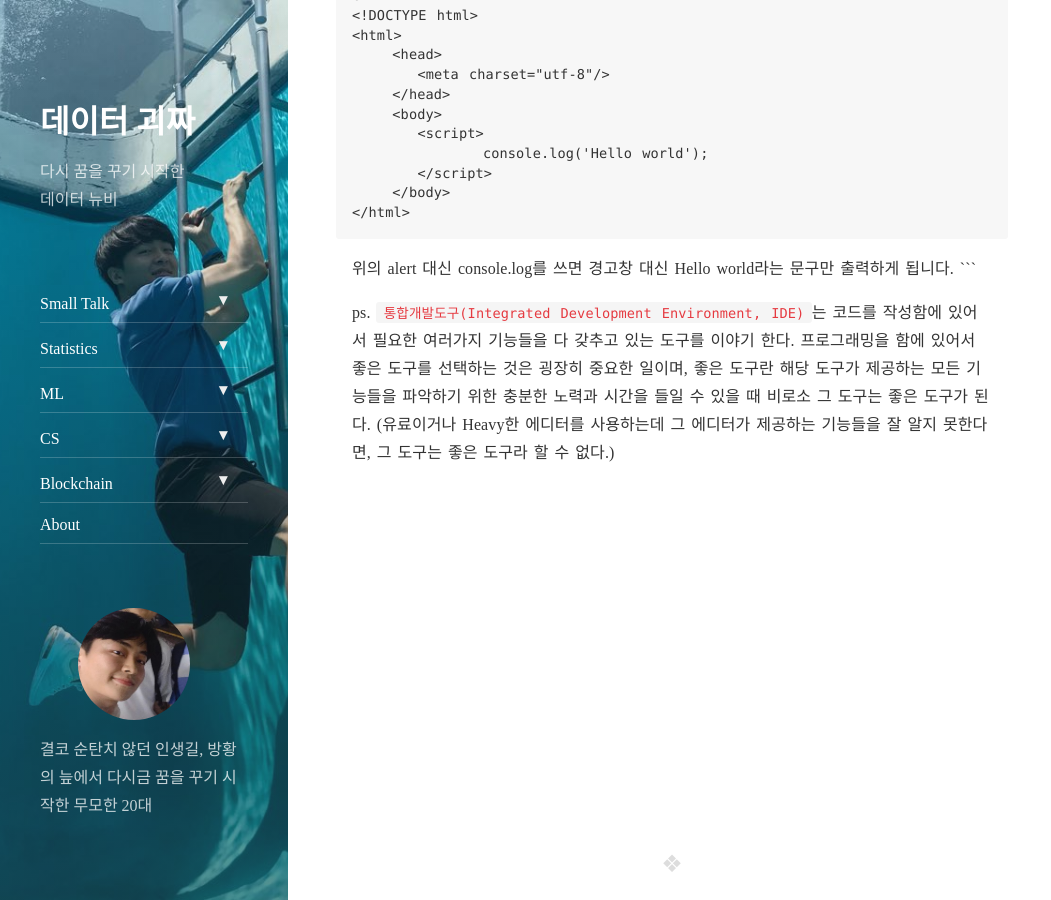
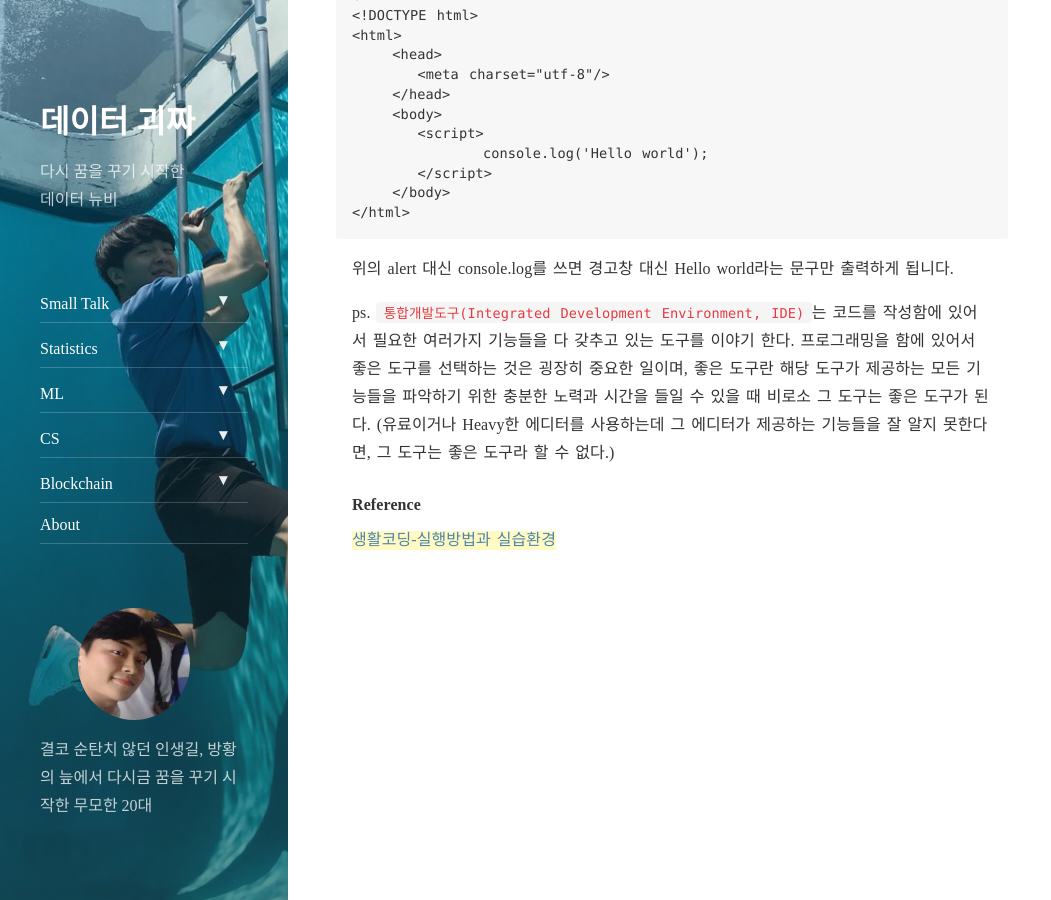
Before and after one commit to tryumanshow/data-weirdo.github.io, a Jekyll site: the page built from _posts/2019-10-18-cs-javascript-implement.markdown, in a window 1280 px wide and 900 px high, scrolled down 1454 px. Shown: the whole window, without its empty margins (0-1051 px from the left). Built offline with Jekyll 4.4.1, drawn with Linux system fonts in a browser that asks for light colours; nearby versions of some CDN libraries; comment, search, counter and statistics services are not loaded.

Commit message:
Update Reference

````diff
--- a/_posts/2019-10-18-cs-javascript-implement.markdown
+++ b/_posts/2019-10-18-cs-javascript-implement.markdown
@@ -76,7 +76,7 @@ cf
 ```
 
 위의 alert 대신 console.log를 쓰면 경고창 대신 Hello world라는 문구만 출력하게 됩니다.
-```
+
 
 ps.
 `통합개발도구(Integrated Development Environment, IDE)`는 코드를 작성함에 있어서 필요한 여러가지 기능들을
@@ -84,3 +84,6 @@ ps.
 좋은 도구란 해당 도구가 제공하는 모든 기능들을 파악하기 위한 충분한 노력과 시간을 들일 수 있을 때 비로소
 그 도구는 좋은 도구가 된다. (유료이거나 Heavy한 에디터를 사용하는데 그 에디터가 제공하는 기능들을 잘 알지 못한다면,
 그 도구는 좋은 도구라 할 수 없다.)
+
+#### Reference
+[생활코딩-실행방법과 실습환경](https://opentutorials.org/course/743/4646)
````
